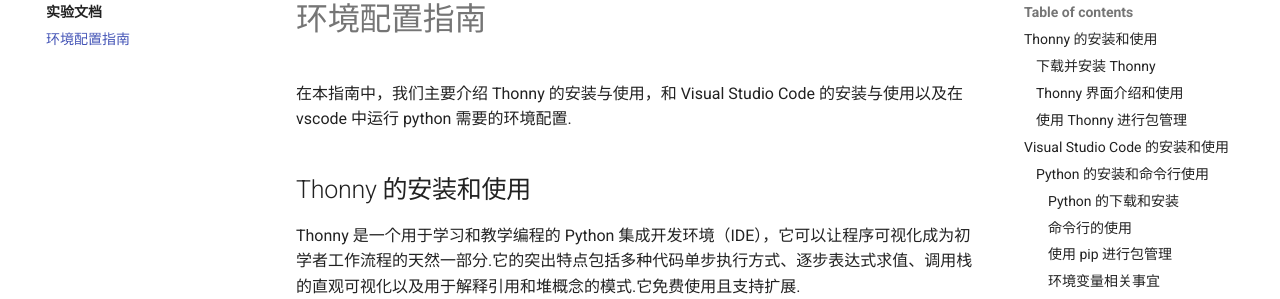
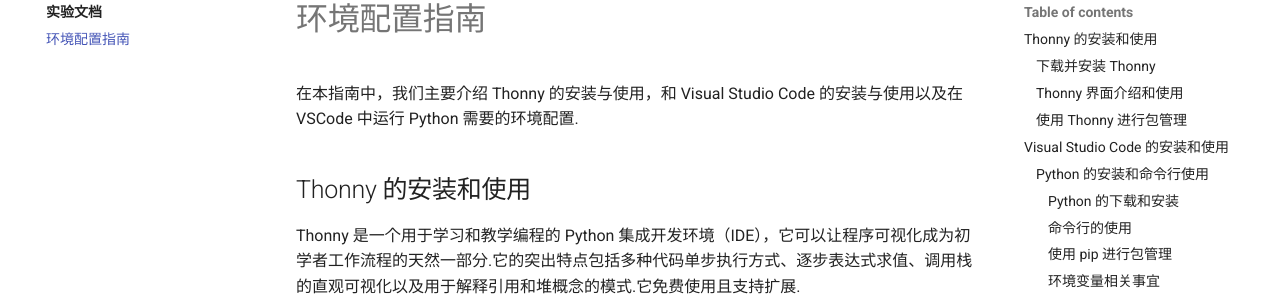
Before and after one commit to FrightenedFoxCN/python2024aw, an MkDocs documentation site: the page built from docs/labs/00env.md, in a window 1280 px wide and 900 px high. Shown: the part 147-446 px from the top of the window. Built offline with MkDocs 1.6.1 and Material for MkDocs 9.7.7, drawn with Linux system fonts in a browser that asks for light colours; comment, search, counter and statistics services are not loaded.

Commit message:
Fix typo

```diff
--- a/docs/labs/00env.md
+++ b/docs/labs/00env.md
@@ -2,7 +2,7 @@
 
 <!-- 如序言所述，我们建议读者使用 Visual Studio Code 完成实验，因此其使用方式会放在最开始进行介绍. 与之对应的，我们也准备了命令行的使用方法的介绍. 我们也保留了关于 Thonny 的介绍，这是历来学生较为喜欢的方式，也最为简单. -->
 
-在本指南中，我们主要介绍 Thonny 的安装与使用，和 Visual Studio Code 的安装与使用以及在 vscode 中运行 python 需要的环境配置.
+在本指南中，我们主要介绍 Thonny 的安装与使用，和 Visual Studio Code 的安装与使用以及在 VSCode 中运行 Python 需要的环境配置.
 
 ## Thonny 的安装和使用
 
```
